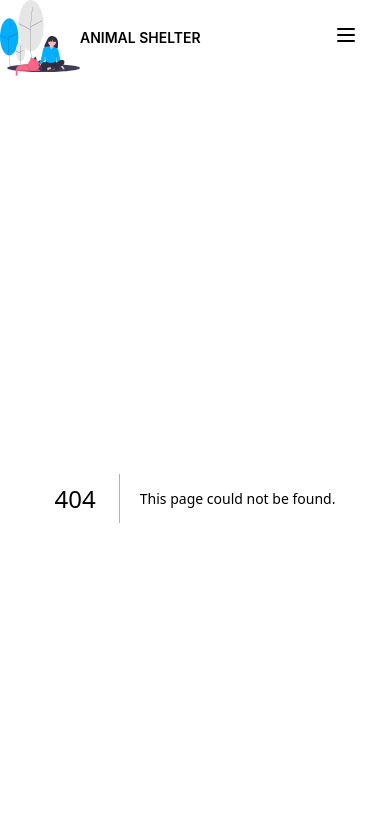
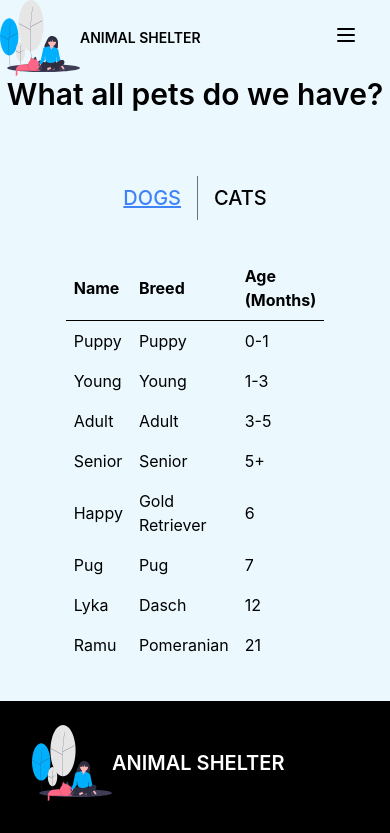
Before and after one commit to rishik-m/codeParva_shelter, a Next.js app: page /pets in a window 390 px wide. Before the commit this address had no page. Shown: the top 833 px of the page. Built offline with nearby package versions, Linux system fonts and the light colour scheme.

Commit message:
changes: - Pets list added - conditional dropdown switch added - spacing corrected - made responsive

```diff
--- /dev/null
+++ b/pages/pets/index.tsx
@@ -0,0 +1,133 @@
+import React from "react";
+
+function Index() {
+  // create option dogs breed with name, breed and age
+  const optionsBreedDog = [
+    { name: "Puppy", breed: "Puppy", age: "0-1" },
+    { name: "Young", breed: "Young", age: "1-3" },
+    { name: "Adult", breed: "Adult", age: "3-5" },
+    { name: "Senior", breed: "Senior", age: "5+" },
+    { name: "Happy", breed: "Gold Retriever", age: "6" },
+    { name: "Pug", breed: "Pug", age: "7" },
+    { name: "Lyka", breed: "Dasch", age: "12" },
+    { name: "Ramu", breed: "Pomeranian", age: "21" },
+  ];
+
+  const optionsBreedCat = [
+    { name: "Daisy", breed: "Persian", age: "0-1" },
+    { name: "Pussy", breed: "Blacky", age: "1-3" },
+    { name: "Pinky", breed: "Lab", age: "3-5" },
+    { name: "Senior", breed: "Senior", age: "5+" },
+    { name: "Happy", breed: "Gold Retriever", age: "6" },
+    { name: "Some", breed: "Ret", age: "9" },
+    { name: "Lyka", breed: "Dasch", age: "12" },
+    { name: "Ramu", breed: "Pomeranian", age: "21" },
+  ];
+  // create table for Dog breeds
+  // create table for Cat breeds
+
+  const DogBreedsTable = () => {
+    return (
+      // widen the table
+
+      <table className="w-[30vw] p-8 divide-y m-1 divide-black">
+        <thead className="text-left">
+          <tr>
+            <th className="p-2">Name</th>
+            <th className="p-2">Breed</th>
+            <th className="p-2">Age (Months)</th>
+          </tr>
+        </thead>
+        <tbody>
+          {optionsBreedDog.map((o) => (
+            <tr>
+              <td className="p-2">{o.name}</td>
+              <td className="p-2">{o.breed}</td>
+              <td className="p-2">{o.age}</td>
+            </tr>
+          ))}
+        </tbody>
+      </table>
+    );
+  };
+  const CatBreedsTable = () => {
+    return (
+      <table className="w-[30vw] p-8 divide-y m-1 divide-black">
+        <thead className="text-left">
+          <tr>
+            <th className="p-2">Name</th>
+            <th className="p-2">Breed</th>
+            <th className="p-2">Age (Months)</th>
+          </tr>
+        </thead>
+        <tbody>
+          {optionsBreedCat.map((o) => (
+            <tr>
+              <td className="p-2">{o.name}</td>
+              <td className="p-2">{o.breed}</td>
+              <td className="p-2">{o.age}</td>
+            </tr>
+          ))}
+        </tbody>
+      </table>
+    );
+  };
+
+  // Create Tabs
+  const [tabs, setTabs] = React.useState([
+    {
+      id: 1,
+      title: "DOGS",
+      content: <DogBreedsTable />,
+    },
+    {
+      id: 2,
+      title: "CATS",
+      content: <CatBreedsTable />,
+    },
+  ]);
+
+  // Create Active Tab
+  const [activeTab, setActiveTab] = React.useState(tabs[0]);
+
+  // Create Tab Click Handler
+  const onTabClick = (tab: any) => {
+    setActiveTab(tab);
+  };
+
+  return (
+    <div>
+      <div className="flex justify-center items-center">
+        <div className=" text-3xl text-black font-semibold">
+          What all pets do we have?
+        </div>
+      </div>
+      {/* create a tab names dogs and cats */}
+      <div className="flex flex-col justify-center py-8 items-center">
+        <div className="flex justify-center divide-x py-8 divide-gray-500 items-center">
+          {tabs.map((tab) => (
+            <>
+              <div
+                key={tab.id}
+                className={`px-4 py-2 cursor-pointer text-xl  font-medium ${
+                  activeTab.id === tab.id ? "text-blue-500 underline" : ""
+                }`}
+                onClick={() => onTabClick(tab)}
+              >
+                {tab.title}
+              </div>
+            </>
+          ))}
+        </div>
+        {/* create a table for dogs and cats */}
+        <div className="flex justify-center items-center">
+          <div className="flex justify-center items-center">
+            {activeTab.content}
+          </div>
+        </div>
+      </div>
+    </div>
+  );
+}
+
+export default Index;
```
